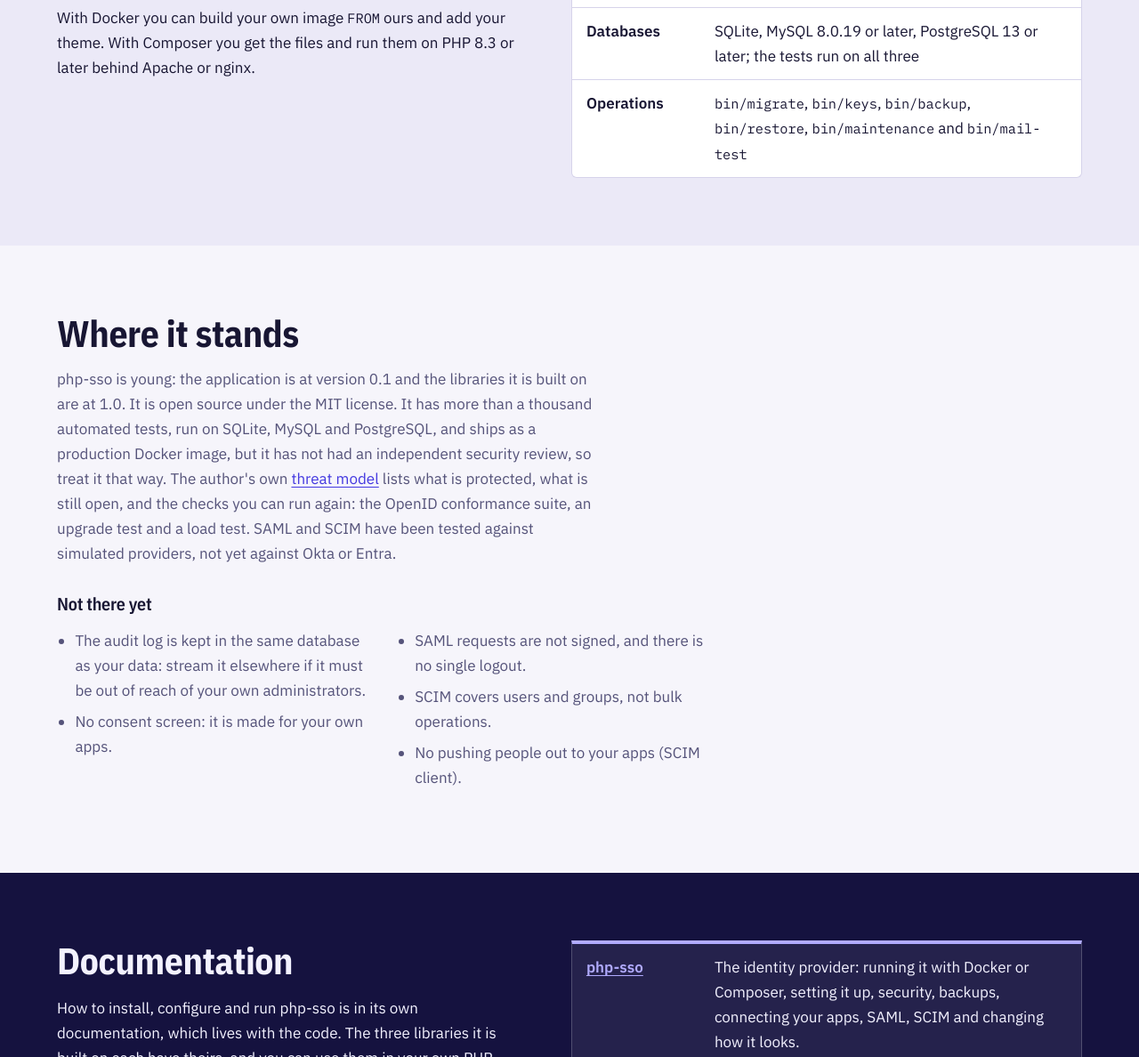
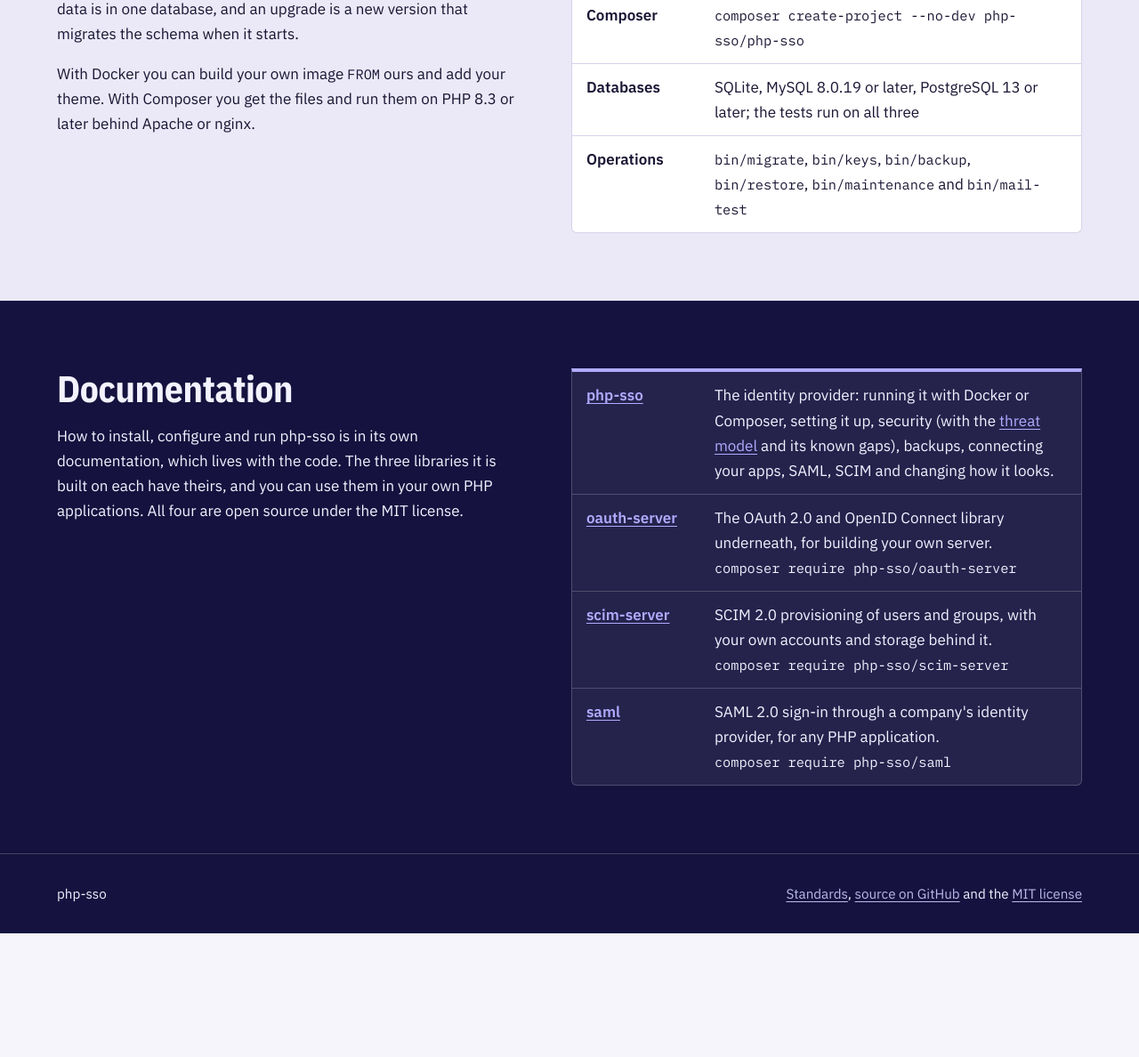
Before and after one commit to php-sso/php-sso.github.io, a plain HTML site: page index.html in a window 1280 px wide. Shown: the part 5121-6309 px from the top of the page at 89% size. After the commit the page ends 6170 px from the top, so only its background shows below. Drawn offline with Linux system fonts and the light colour scheme.

Commit message:
Remove Where it stands, mention new features

```diff
--- a/assets/site.css
+++ b/assets/site.css
@@ -218,9 +218,6 @@ li { margin-bottom: 0.4em; }
 .lane li::marker { color: var(--lc); }
 
 .plain { max-width: var(--measure); }
-.notgot { columns: 1; margin-top: 1rem; max-width: 46rem; }
-@media (min-width: 48rem) { .notgot { columns: 2; column-gap: 3rem; } }
-.notgot li { break-inside: avoid; color: var(--muted); }
 
 /* Tables on the standards page */
 .table-wrap { overflow-x: auto; }
--- a/index.html
+++ b/index.html
@@ -208,6 +208,7 @@
               <li>Someone who types an address at the company's domain goes straight to their provider, with no password page.</li>
               <li>A company can only speak for addresses at its own domains. It cannot vouch for anyone else's.</li>
               <li>Answers from the provider must be signed, meant for you, recent, and a reply to a sign-in you started.</li>
+              <li>For providers that insist, our requests can be signed too, with a key you can replace without a gap.</li>
             </ul>
           </div>
           <div class="lane" style="--lc: var(--c-scim)">
@@ -216,6 +217,7 @@
               <li>Tokens are shown once, kept as hashes, and limited to the domains you choose.</li>
               <li>A SCIM client never touches administrators or people it did not create.</li>
               <li>Deactivating a person locks the account and ends their sessions at once.</li>
+              <li>Bulk operations load many people at once, with the same rules and limits as one at a time.</li>
             </ul>
           </div>
         </div>
@@ -238,22 +240,6 @@
       </div>
     </section>
 
-    <section class="band" id="status">
-      <div class="wrap">
-        <div class="band-head">
-          <h2>Where it stands</h2>
-          <p>php-sso is young: the application is at version 0.1 and the libraries it is built on are at 1.0. It is open source under the MIT license. It has more than a thousand automated tests, run on SQLite, MySQL and PostgreSQL, and ships as a production Docker image, but it has not had an independent security review, so treat it that way. The author's own <a href="https://php-sso.github.io/php-sso/security/threat-model/">threat model</a> lists what is protected, what is still open, and the checks you can run again: the OpenID conformance suite, an upgrade test and a load test. SAML and SCIM have been tested against simulated providers, not yet against Okta or Entra.</p>
-        </div>
-        <h3>Not there yet</h3>
-        <ul class="notgot">
-          <li>The audit log is kept in the same database as your data: stream it elsewhere if it must be out of reach of your own administrators.</li>
-          <li>No consent screen: it is made for your own apps.</li>
-          <li>SAML requests are not signed, and there is no single logout.</li>
-          <li>SCIM covers users and groups, not bulk operations.</li>
-          <li>No pushing people out to your apps (SCIM client).</li>
-        </ul>
-      </div>
-    </section>
     <section class="band on-night" id="docs">
       <div class="wrap split">
         <div>
@@ -261,7 +247,7 @@
           <p style="margin-top: 1rem;">How to install, configure and run php-sso is in its own documentation, which lives with the code. The three libraries it is built on each have theirs, and you can use them in your own PHP applications. All four are open source under the MIT license.</p>
         </div>
         <dl class="facts">
-          <div><dt><a href="https://php-sso.github.io/php-sso/">php-sso</a></dt><dd>The identity provider: running it with Docker or Composer, setting it up, security, backups, connecting your apps, SAML, SCIM and changing how it looks.</dd></div>
+          <div><dt><a href="https://php-sso.github.io/php-sso/">php-sso</a></dt><dd>The identity provider: running it with Docker or Composer, setting it up, security (with the <a href="https://php-sso.github.io/php-sso/security/threat-model/">threat model</a> and its known gaps), backups, connecting your apps, SAML, SCIM and changing how it looks.</dd></div>
           <div><dt><a href="https://php-sso.github.io/oauth-server/">oauth-server</a></dt><dd>The OAuth 2.0 and OpenID Connect library underneath, for building your own server.<br><code>composer require php-sso/oauth-server</code></dd></div>
           <div><dt><a href="https://php-sso.github.io/scim-server/">scim-server</a></dt><dd>SCIM 2.0 provisioning of users and groups, with your own accounts and storage behind it.<br><code>composer require php-sso/scim-server</code></dd></div>
           <div><dt><a href="https://php-sso.github.io/saml/">saml</a></dt><dd>SAML 2.0 sign-in through a company's identity provider, for any PHP application.<br><code>composer require php-sso/saml</code></dd></div>
```
